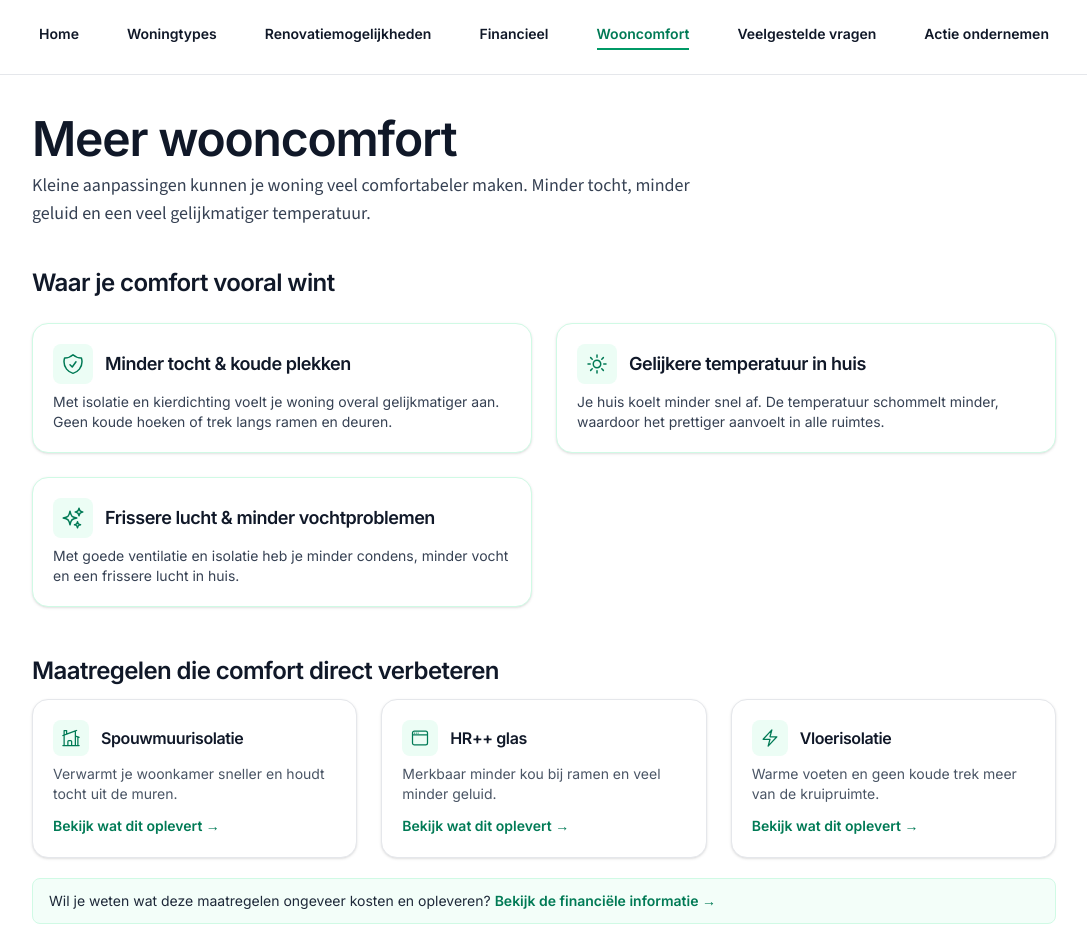
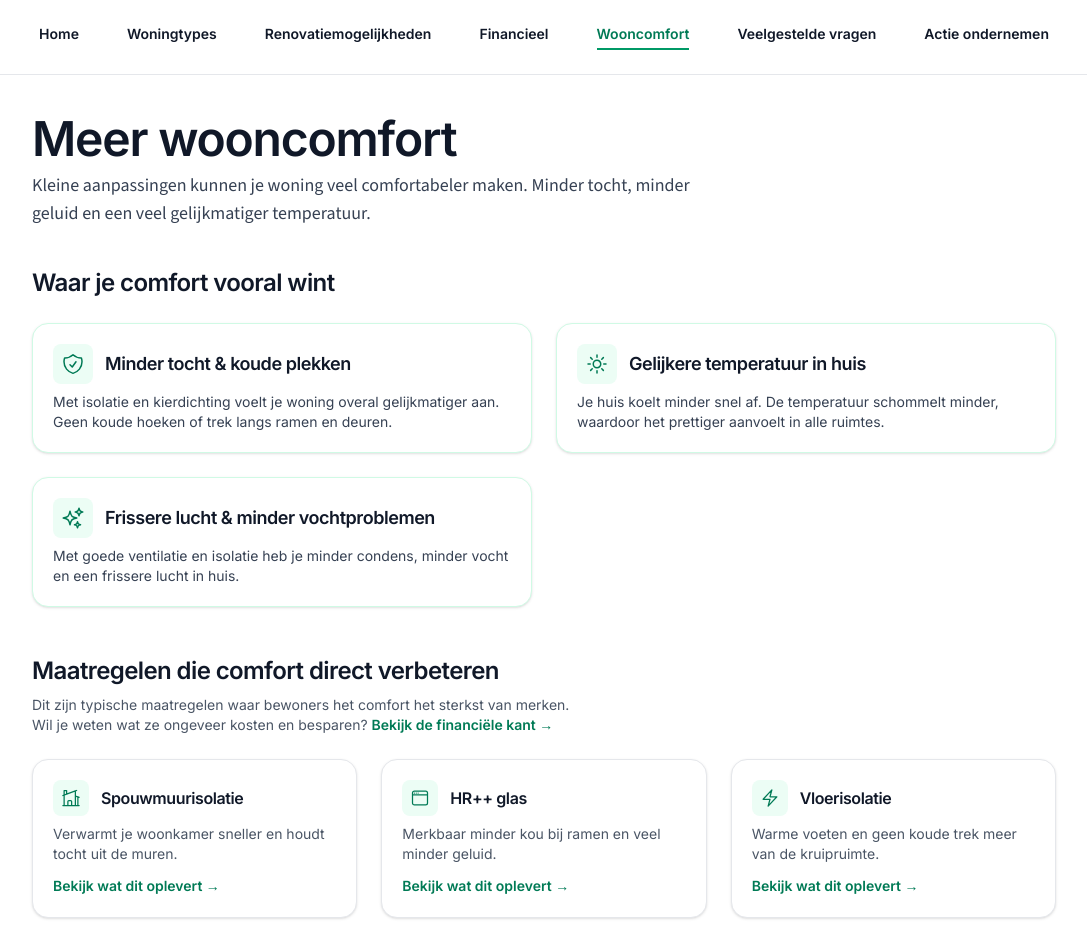
Before and after one commit to tjmichiels/renoveerjewoning, a Next.js app: page /wooncomfort in a window 1280 px wide. Shown: the top 952 px of the page, without its empty margins (96-1183 px from the left). Built offline with nearby package versions, Linux system fonts and the light colour scheme.

Commit message:
Verbeteringen

```diff
--- a/app/wooncomfort/page.tsx
+++ b/app/wooncomfort/page.tsx
@@ -104,8 +104,18 @@ export default function WooncomfortPage() {
                         <h2 className="text-2xl font-semibold text-gray-900">
                             Maatregelen die comfort direct verbeteren
                         </h2>
+                        <p className="mt-2 text-sm text-gray-600 max-w-3xl">
+                            Dit zijn typische maatregelen waar bewoners het comfort het sterkst van merken. <br/>
+                            Wil je weten wat ze ongeveer kosten en besparen?{" "}
+                            <Link
+                                href="/financieel"
+                                className="font-semibold text-emerald-700 hover:text-emerald-900"
+                            >
+                                Bekijk de financiële kant →
+                            </Link>
+                        </p>
 
-                        <ul className="mt-3 grid gap-6 sm:grid-cols-3">
+                        <ul className="mt-6 grid gap-6 sm:grid-cols-3">
                             {measures.map(({icon: Icon, title, text, link}, i) => (
                                 <li
                                     key={i}
@@ -129,30 +139,14 @@ export default function WooncomfortPage() {
                         </ul>
                     </section>
 
-                    <section className="mt-5">
-                        <div
-                            className="rounded-lg border border-emerald-100 bg-emerald-50/60 px-4 py-3 text-sm text-gray-800">
-                            <p>
-                                Wil je weten wat deze maatregelen ongeveer kosten en opleveren?{" "}
-                                <Link
-                                    href="/financieel"
-                                    className="font-semibold text-emerald-700 hover:text-emerald-900"
-                                >
-                                    Bekijk de financiële informatie →
-                                </Link>
-                            </p>
-                        </div>
-                    </section>
-
-
                     <section className="mx-auto mt-12 max-w-5xl pb-16">
                         <div
                             className="rounded-2xl border border-emerald-100 bg-emerald-50/70 px-6 py-6 sm:py-7 shadow-sm">
                             <h2 className="text-xl font-semibold text-gray-900">
-                                Comfort verbeteren in jouw woning?
+                                Wil je dit comfort ook in jouw woning?
                             </h2>
                             <p className="mt-2 text-sm text-gray-700 max-w-3xl">
-                                Wil je hier écht iets mee? Op <strong>Actie ondernemen</strong> zie je welke stappen
+                                Op <strong>Actie ondernemen</strong> zie je welke stappen
                                 logisch zijn
                                 om nu te zetten — van inzicht in je woning tot het aanvragen van offertes.
                             </p>
```
